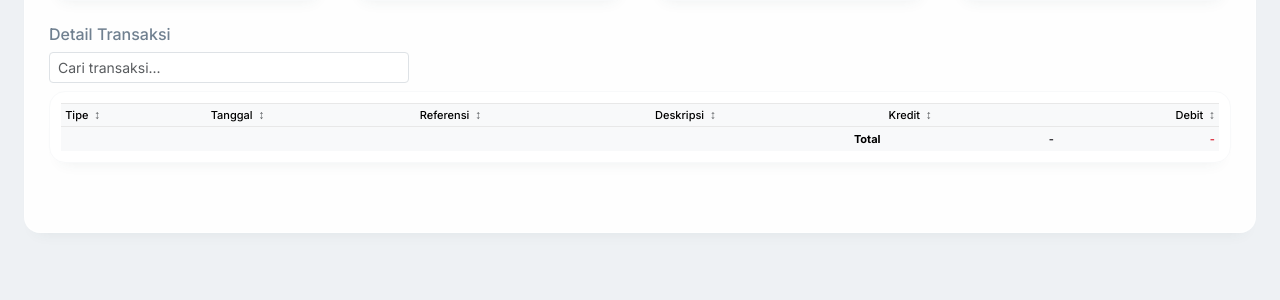
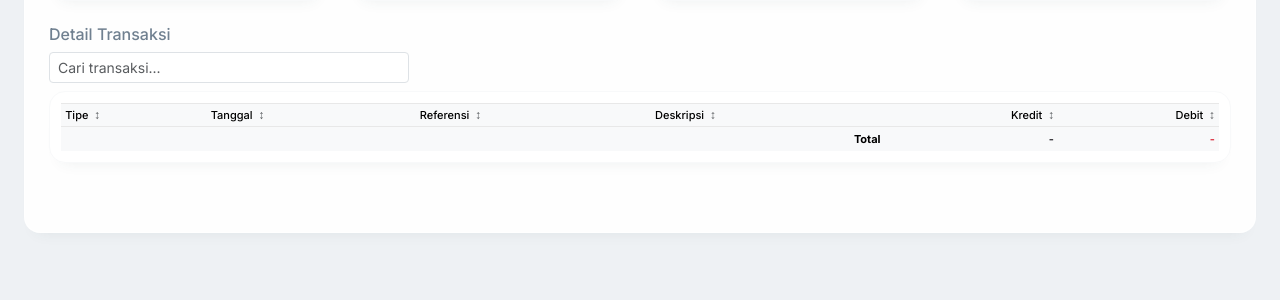
Before and after one commit to mimuha/rental-pos, a Django app: template rentals/templates/admin/financial_report.html in a window 1280 px wide. Shown: the part 333-633 px from the top of the page. Run offline with Django 5.2, Linux system fonts and the light colour scheme; the template is opened without the code that fills it, so the values that code supplies are empty.

Commit message:
laporan keuangan rata kanan kolom kredit

```diff
--- a/rentals/templates/admin/financial_report.html
+++ b/rentals/templates/admin/financial_report.html
@@ -110,7 +110,7 @@
                 <th><button type="button" class="transaction-sort" data-sort-index="1" data-sort-type="date" aria-sort="none">Tanggal</button></th>
                 <th><button type="button" class="transaction-sort" data-sort-index="2" data-sort-type="text" aria-sort="none">Referensi</button></th>
                 <th><button type="button" class="transaction-sort" data-sort-index="3" data-sort-type="text" aria-sort="none">Deskripsi</button></th>
-                <th><button type="button" class="transaction-sort" data-sort-index="4" data-sort-type="number" aria-sort="none">Kredit</button></th>
+                <th><button type="button" class="transaction-sort justify-content-end" data-sort-index="4" data-sort-type="number" aria-sort="none">Kredit</button></th>
                 <th class="text-end"><button type="button" class="transaction-sort justify-content-end" data-sort-index="5" data-sort-type="number" aria-sort="none">Debit</button></th>
               </tr>
             </thead>
```
